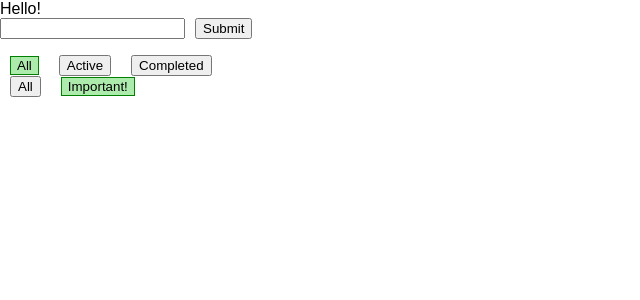
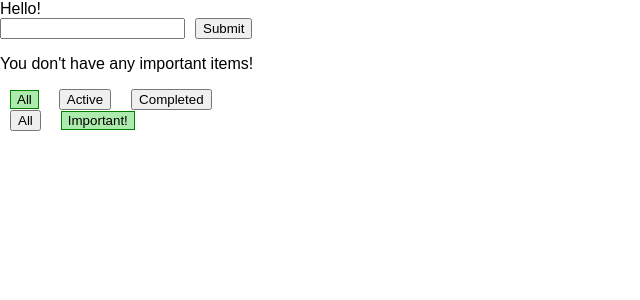
Before and after one commit to stepanencode/todo-list, a React (Create React App) app: page / in a window 1280 px wide. Both pictures are taken after a click on the button "Important!". Shown: the top 300 px of the page, without its empty margins (0-640 px from the left). Built offline with nearby package versions, Linux system fonts and the light colour scheme; the HTML template or start-up script is replaced by a standard one.

Commit message:
add message about absence important tasks

```diff
--- a/src/App.js
+++ b/src/App.js
@@ -104,12 +104,12 @@ class App extends Component {
 
   getItems = () => {
     let result = this.state.items.slice();
-    if (this.state.filterCompletedTerm === ACTIVE ) {
+    if (this.state.filterCompletedTerm === ACTIVE) {
       result = result.filter((item) => item.isCompleted === false);
      } else if (this.state.filterCompletedTerm === COMPLETED) {
       result = result.filter((item) => item.isCompleted === true);
     }
-    if (this.state.isFilterImportant ) {
+    if (this.state.isFilterImportant) {
       result = result.filter((item) => item.isImportant === true);
     }
     return result;
@@ -143,6 +143,7 @@ class App extends Component {
           />
           <button>Submit</button>
         </form>
+        {((this.state.isFilterImportant === true) && (this.getItems().length === 0)) ? <p>You don't have any important items!</p> : null}
         <List items={this.getItems()}
               handleDelete={this.handleDelete}
               handleChange={this.handleChange}
```
